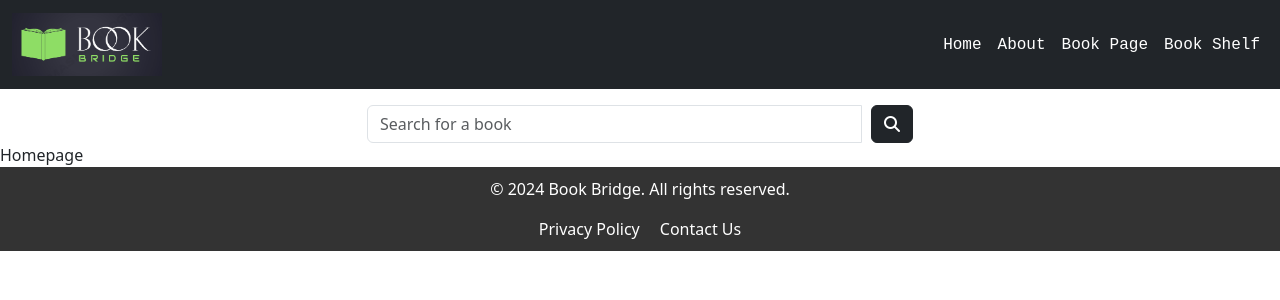
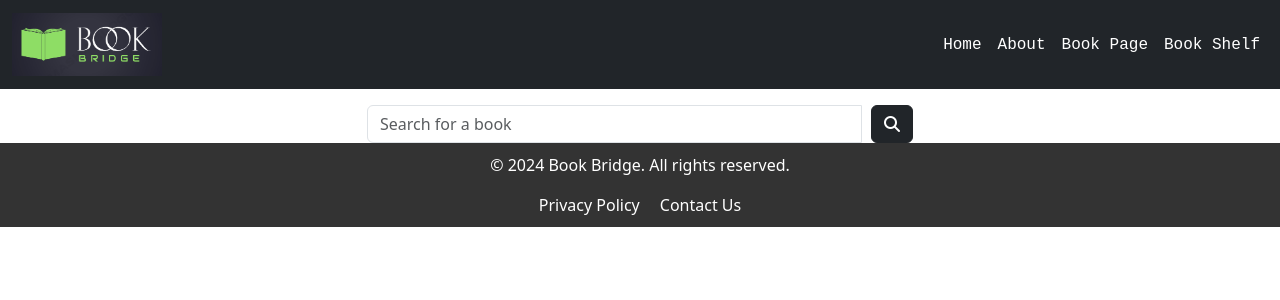
Before and after one commit to CodrinCarpovici/bookbridge, a React (Vite) app: page / in a window 1280 px wide. Shown: the top 300 px of the page. Built offline with nearby package versions, Linux system fonts and the light colour scheme.

Commit message:
fixed searchbar import

```diff
--- a/src/App.jsx
+++ b/src/App.jsx
@@ -6,7 +6,6 @@ import BookPage from './components/pages/BookPage'
 import Bookshelf from './components/pages/Bookshelf'
 import Footer from './components/Footer'
 import Navbar from './components/Navbar';
-import SearchBar from './components/SearchBar';
 
 
 
@@ -15,7 +14,6 @@ function App() {
   return (
     <Router>
       <Navbar />
-      <SearchBar/>
       <Routes>
       <Route path='/' element= {<Homepage/>} />
       <Route path='/about' element={<About/>}/>
--- a/src/components/pages/Homepage.jsx
+++ b/src/components/pages/Homepage.jsx
@@ -1,8 +1,11 @@
 import React from 'react'
+import SearchBar from "../SearchBar.jsx"
 
 const Homepage = () => {
   return (
-    <div>Homepage</div>
+    <>
+      <SearchBar />
+    </>
   )
 }
 
```
